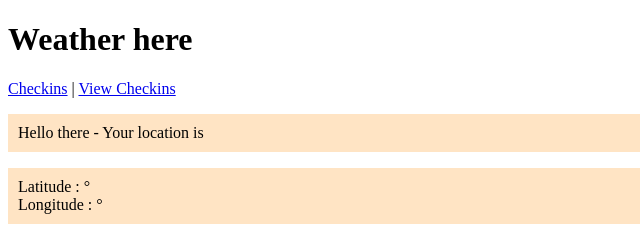
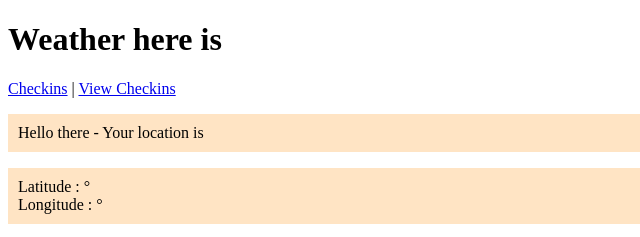
Before and after one commit to kvaishak/weather, a website: page public/index.html in a window 1280 px wide. Shown: the top 237 px of the page, 0-640 px from the left. Drawn offline with Linux system fonts and the light colour scheme.

Commit message:
testing heroku auto deploy

```diff
--- a/public/index.html
+++ b/public/index.html
@@ -17,7 +17,7 @@
 </head>
 
 <body>
-    <h1>Weather here</h1>
+    <h1>Weather here is </h1>
     <div><a href="/">Checkins</a> | <a href="/logs">View Checkins</a></div>
     <p> Hello there - Your location is </p>
     <p>
```
